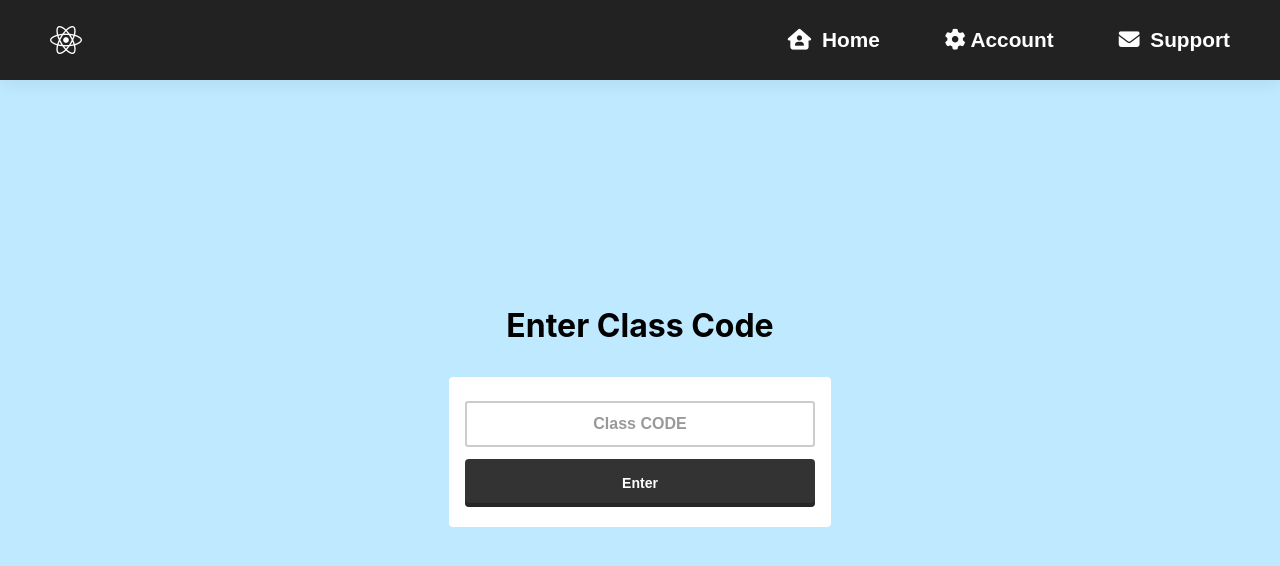
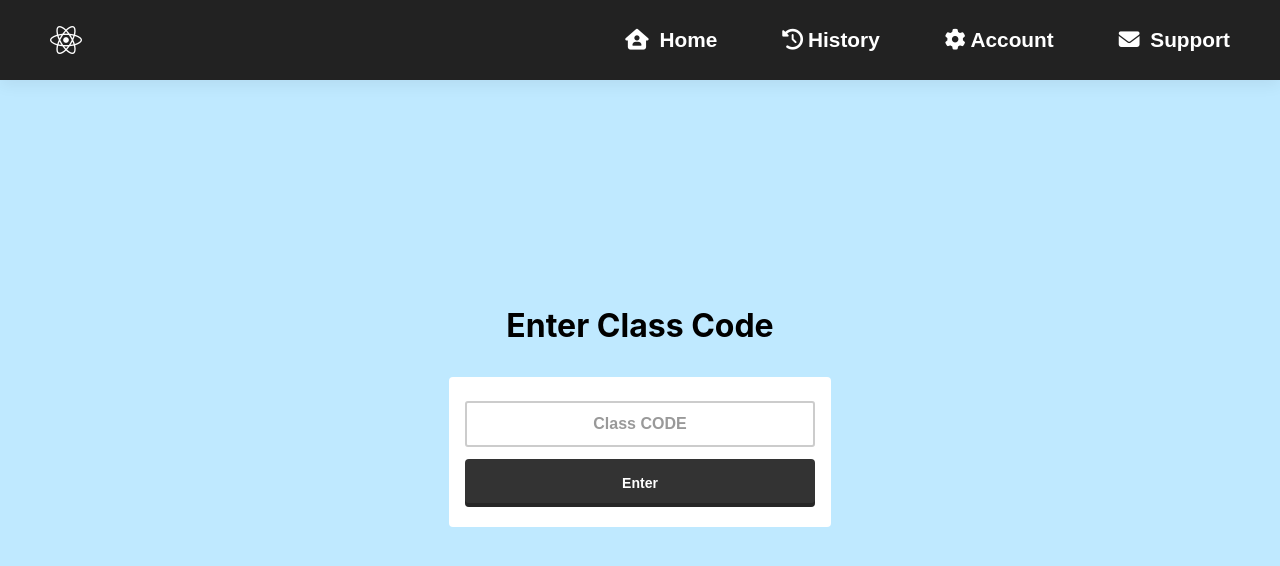
Before and after one commit to marcus-karozis/Project-4-Team-5, a React (Create React App) app: page /studentCode in a window 1280 px wide. Shown: the top 566 px of the page. Built offline with nearby package versions, Linux system fonts and the light colour scheme.

Commit message:
added history page route

```diff
--- a/src/components/Navbar.js
+++ b/src/components/Navbar.js
@@ -1,29 +1,23 @@
 import { Component, useState } from "react";
 import "./NavbarStyles.css";
-import { BrowserRouter as Router, Route, Link, Routes} from 'react-router-dom';
+import { BrowserRouter as Router, Route, Link, Routes } from 'react-router-dom';
 
 function Navbar() {
     const [clicked, setClicked] = useState(false);
 
     const handleClick = () => {
-    setClicked(!clicked);
+        setClicked(!clicked);
     };
-
-
-
 
     // state={clicked: false};
     // handleClick = () =>{
     //     this.setState({clicked: !this.state.clicked})
     // }
     // render(){
-    return(
+    return (
         <>
             <nav>
-                {/* logo */}
-                {/* <a id="logopc" href="index.html">
-            <svg id="logo-89" width="40" height="40" viewBox="0 0 40 40" fill="none" xmlns="http://www.w3.org/2000/svg"><path class="ccustom" d="M39.9449 21.4998H32.8003C26.5594 21.4998 21.5003 26.559 21.5003 32.7998V39.9444C31.3502 39.214 39.2145 31.3497 39.9449 21.4998Z" fill="#775732"></path><path class="ccustom" d="M18.5003 39.9444V32.7998C18.5003 26.559 13.4411 21.4998 7.20026 21.4998H0.0556641C0.785998 31.3497 8.65036 39.214 18.5003 39.9444Z" fill="#775732"></path><path class="ccustom" d="M39.9449 18.4998C39.2145 8.64987 31.3502 0.78551 21.5003 0.0551758V7.19977C21.5003 13.4406 26.5594 18.4998 32.8003 18.4998H39.9449Z" fill="#775732"></path><path class="ccustom" d="M18.5003 0.0551758C8.65036 0.78551 0.785998 8.64987 0.0556641 18.4998H7.20026C13.4411 18.4998 18.5003 13.4406 18.5003 7.19977V0.0551758Z" fill="#775732"></path><path class="ccustom" d="M13.583 19.9998C16.3555 18.6145 18.615 16.355 20.0002 13.5825C21.3855 16.355 23.6449 18.6145 26.4175 19.9998C23.6449 21.385 21.3855 23.6445 20.0002 26.417C18.615 23.6445 16.3555 21.385 13.583 19.9998Z" fill="#CA9352"></path></svg>
-            </a> */}
+
                 <i id="logo" className="fab fa-react"></i>
 
                 <div className="menu-icons">
@@ -36,16 +30,20 @@ function Navbar() {
                         <i className="fa-solid fa-house-user"></i>
                         Home
                     </a> */}
-                        <Link to="/dashboard" style={{ textAlign: 'center'}}>
-                        <i className="fa-solid fa-house-user"></i> Home
+                        <Link to="/dashboard" >
+                            <i className="fa-solid fa-house-user"></i> Home
                         </Link>
                     </li>
-                    <li><a href="index.html">
+                    <li><Link to="/history">
+                        <i className="fa-solid fa-clock-rotate-left"></i>
+                        History</Link>
+                    </li>
+                    <li><Link href="index.html">
                         <i className="fa-solid fa-gear"></i>
-                        Account</a></li>
-
+                        Account</Link>
+                    </li>
                     <li>
-                        <Link to="/techSupportPage" style={{ textAlign: 'center'}}>
+                        <Link to="/techSupportPage">
                             <i className="fa-solid fa-envelope"></i> Support
                         </Link>
                     </li>
--- a/src/components/NavbarStyles.css
+++ b/src/components/NavbarStyles.css
@@ -1,12 +1,10 @@
 nav{
     display: flex;
     align-items: center;
-    justify-content: space-between;
+  justify-content: space-between;
     background:  #222;
     padding: 0 30px;
     box-shadow: 0 5px 15px rgba(0, 0, 0, 0.06);
-    /* background-color: darkblue; */
-    /* background-image: linear-gradient(to right, rgb(9, 20, 105) , rgb(181, 203, 226)); */
     font-size: 1.2rem;
     width: 100%;
     height: 80px;
@@ -28,7 +26,7 @@ nav{
 
 .navbar{
     display: grid;
-    grid-template-columns: repeat(3, auto);
+    grid-template-columns: repeat(4, auto);
     grid-gap: 20px;
     list-style: none;
     align-items: center;
@@ -47,8 +45,6 @@ nav{
     font-size: 1.3rem;
     font-weight: 600;
     color: #fff;
-    /* padding: 0.7rem 1rem;
-    white-space: nowrap; */
     transition: 0.3s ease-in-out;
 }
 
@@ -56,27 +52,11 @@ nav{
     padding: 5px;
 }
 
-/* #navbar:hover{
-    background: rgb(80, 80, 238 );
-    border-radius: 4px;
-    transition: all 0.2s ease-in-out;
-} */
 
 .navbar li a:hover,
 .navbar li a.active:hover{
     color: #17cf97;
 }
-
-/* .navbar li a:hover::after,
-.navbar li a.active::after {
-    content: "";
-    width: 60%;
-    height: 2px;
-    background: #17cf97;
-    position: absolute;
-    bottom: -4px;
-    left: 27px;
-} */
 
 .fa-bars,
 .fa-times {
```
Also changed, not shown: src/components/HistoryPage.js (added, +15 -0 lines), src/components/HistoryPage.css (added).
